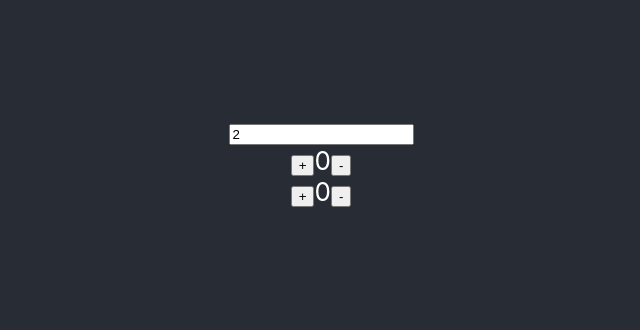
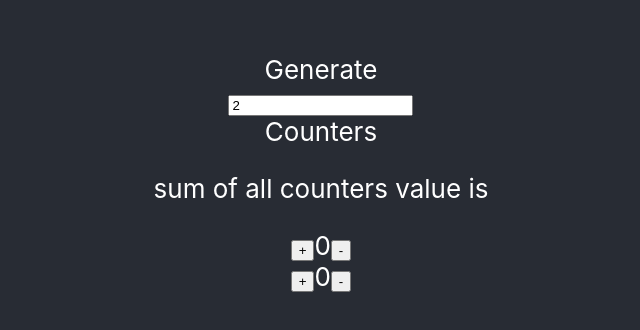
Before and after one commit to ltcmichelli/react-demo, a React (Create React App) app: page / in a window 1280 px wide. Shown: the part 240-570 px from the top of the page, without its empty margins (319-959 px from the left). Built offline with nearby package versions, Linux system fonts and the light colour scheme.

Commit message:
[Michelle] set up layout

```diff
--- a/src/component/CounterGroup.js
+++ b/src/component/CounterGroup.js
@@ -30,13 +30,16 @@ class CounterGroup extends Component {
         let counterList = this.initArray(this.state.counterSize);
         return (
             <div>
-                <form>
-                    <input onChange = {this.onChange} type = "text" value = {this.state.counterSize}></input>
-                </form>
+                <p> Generate
+                    <form>
+                        <input onChange = {this.onChange} type = "text" value = {this.state.counterSize}></input>
+                    </form>
+                    Counters
+                </p>
+                <p>sum of all counters value is</p>
                 {counterList.map((value) =>(
                     <Counter key = {value}/>
                 ))}
-
             </div>
         );
     }
```
